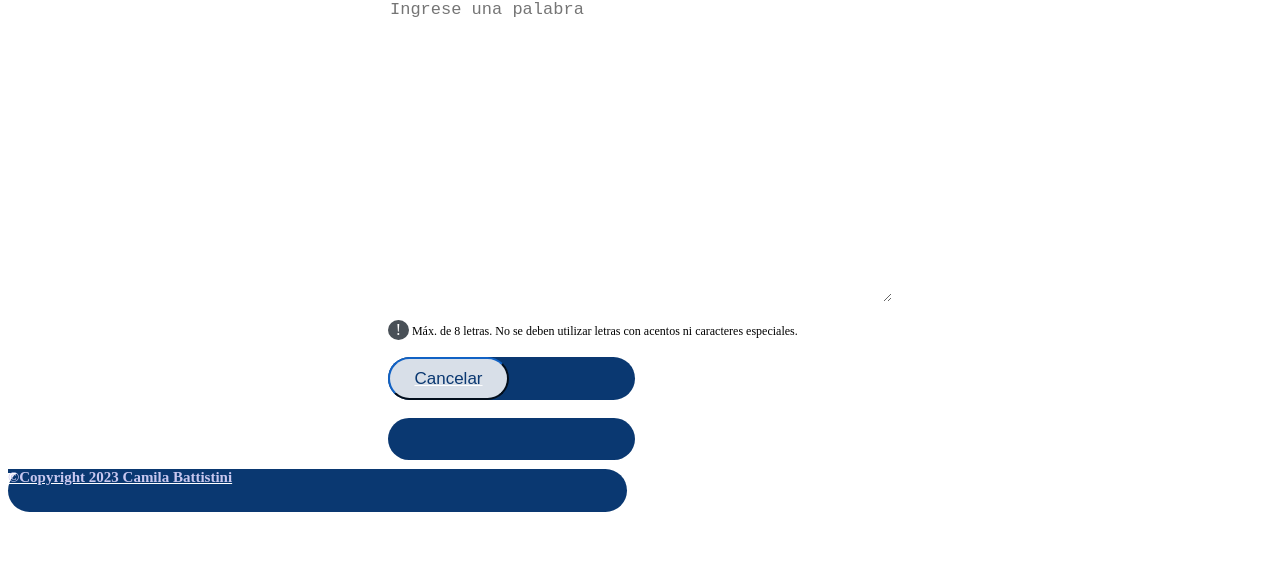
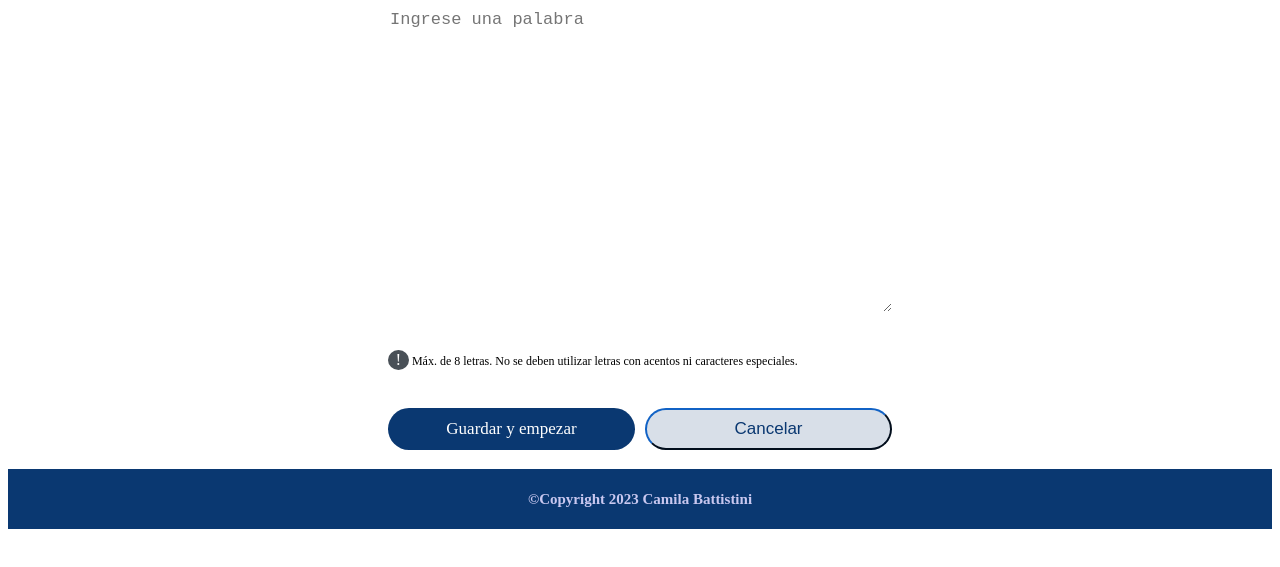
Before and after one commit to camilabattistini/juego-del-ahorcado, a plain HTML site: page pages/ingresarPalabra.html in a window 1280 px wide. Shown: the part 79-646 px from the top of the page. Drawn offline with Linux system fonts and the light colour scheme.

Commit message:
arreglos en etiqueta a

```diff
--- a/pages/ingresarPalabra.html
+++ b/pages/ingresarPalabra.html
@@ -17,7 +17,7 @@
             <textarea class="ingresarTexto" cols="40" rows="6" placeholder="Ingrese una palabra"></textarea>
             <p class="textoLetrasMinusculas"><span class="signo"> ! </span> Máx. de 8 letras. No se deben utilizar letras con acentos ni caracteres especiales.</p>
             <div class="container-botones">
-                <a type="button" value="Guardar y empezar" class="boton" id="guardar" onclick="crearPalabraNueva()" href="start.html"/>
+                <a type="button" class="boton" id="guardar" onclick="crearPalabraNueva()" href="start.html">Guardar y empezar</a>
                 <input type="button" value="Cancelar" class="boton" id="cancelar"/>
             </div>
         </form>
--- a/scripts/ingresarPalabra.js
+++ b/scripts/ingresarPalabra.js
@@ -1,5 +1,4 @@
 /*FUNCION PARA GUARDAR PALABRAS NUEVAS EN EL PROGRAMA*/
-const listaPalabras = [];
 
 function crearPalabraNueva() {
     var palabraNueva = document.querySelector(".ingresarTexto").value;
--- a/scripts/start.js
+++ b/scripts/start.js
@@ -1,8 +1,7 @@
-/*import { listaPalabras } from "./ingresarPalabra.js";*/
 const containerLineas = document.querySelector(".container-lineas");
 const containerLetras = document.querySelector(".container-letras");
 const containerLetrasIncorrectas = document.querySelector(".container-letras-incorrectas");
-const listaPalabras = ['HTML', 'CSS', 'JAVASCRIPT', 'ANGULAR', 'REACT', 'NODE']; /*DESPUES TENGO QUE BORRAR ESTO E IMPORTAR LA LISTA DEL ARCHIVO ingresarPalabra.js */
+const listaPalabras = JSON.parse(localStorage.getItem('listaPalabras')) || ['HTML', 'CSS', 'JAVASCRIPT', 'ANGULAR', 'REACT', 'NODE']; /*DESPUES TENGO QUE BORRAR ESTO E IMPORTAR LA LISTA DEL ARCHIVO ingresarPalabra.js */
 var palabraSecreta = '';
 //CANVAS
 var pantalla = document.querySelector("canvas");
@@ -179,3 +178,4 @@ function crearPalabraNueva() {
 }
 
 crearPalabraSecreta(), mostrarGuiones();
+console.log(listaPalabras);
--- a/styles/ingresarPalabra.css
+++ b/styles/ingresarPalabra.css
@@ -79,6 +79,9 @@ form .container-botones {
     background-color: #0A3871;
     color: white;
     border: none;
+    text-decoration:none;
+    justify-content: center;
+    line-height: 2.5rem;
 }
 
 /*PARTE RESPONSIVA*/
```
